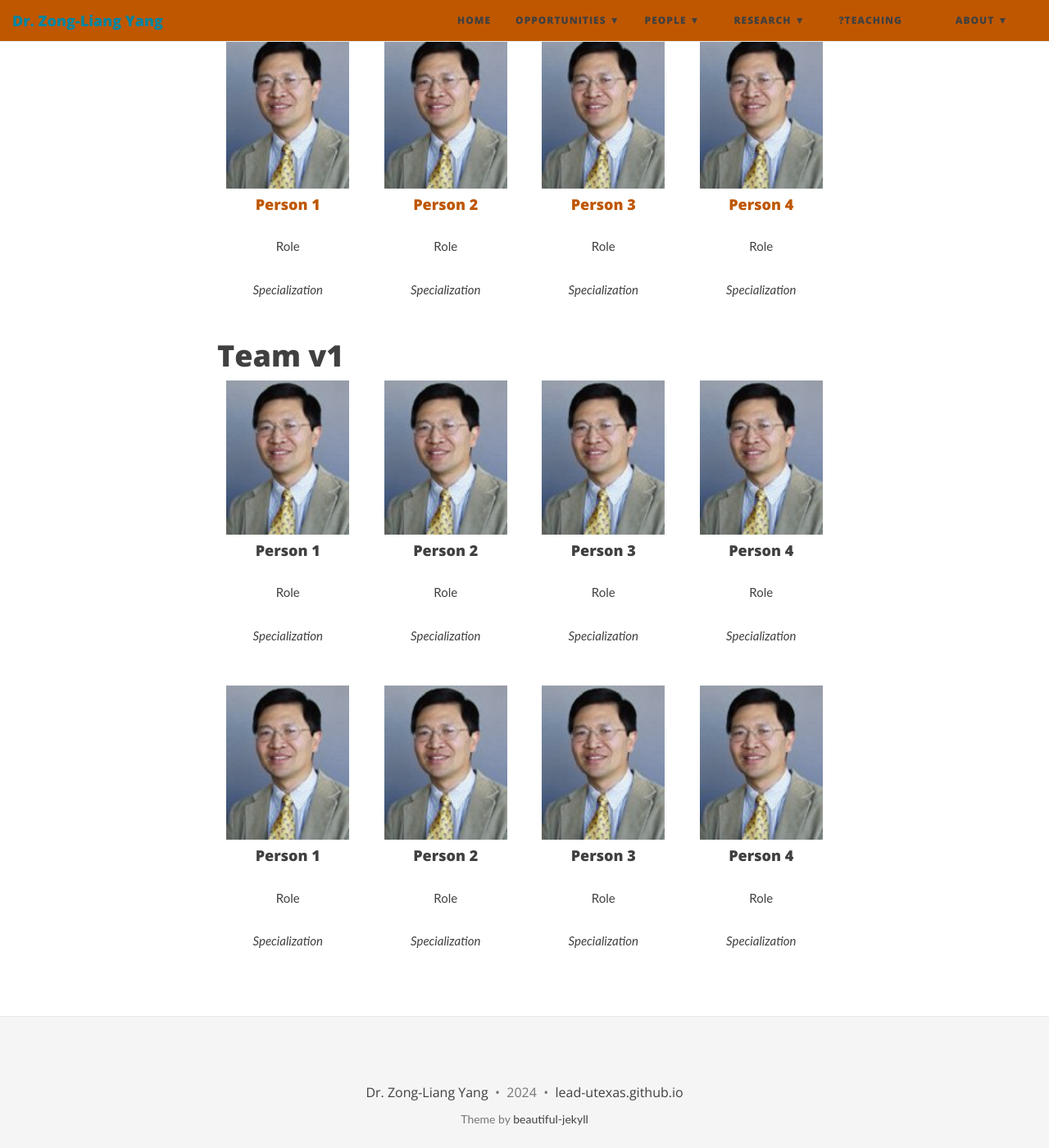
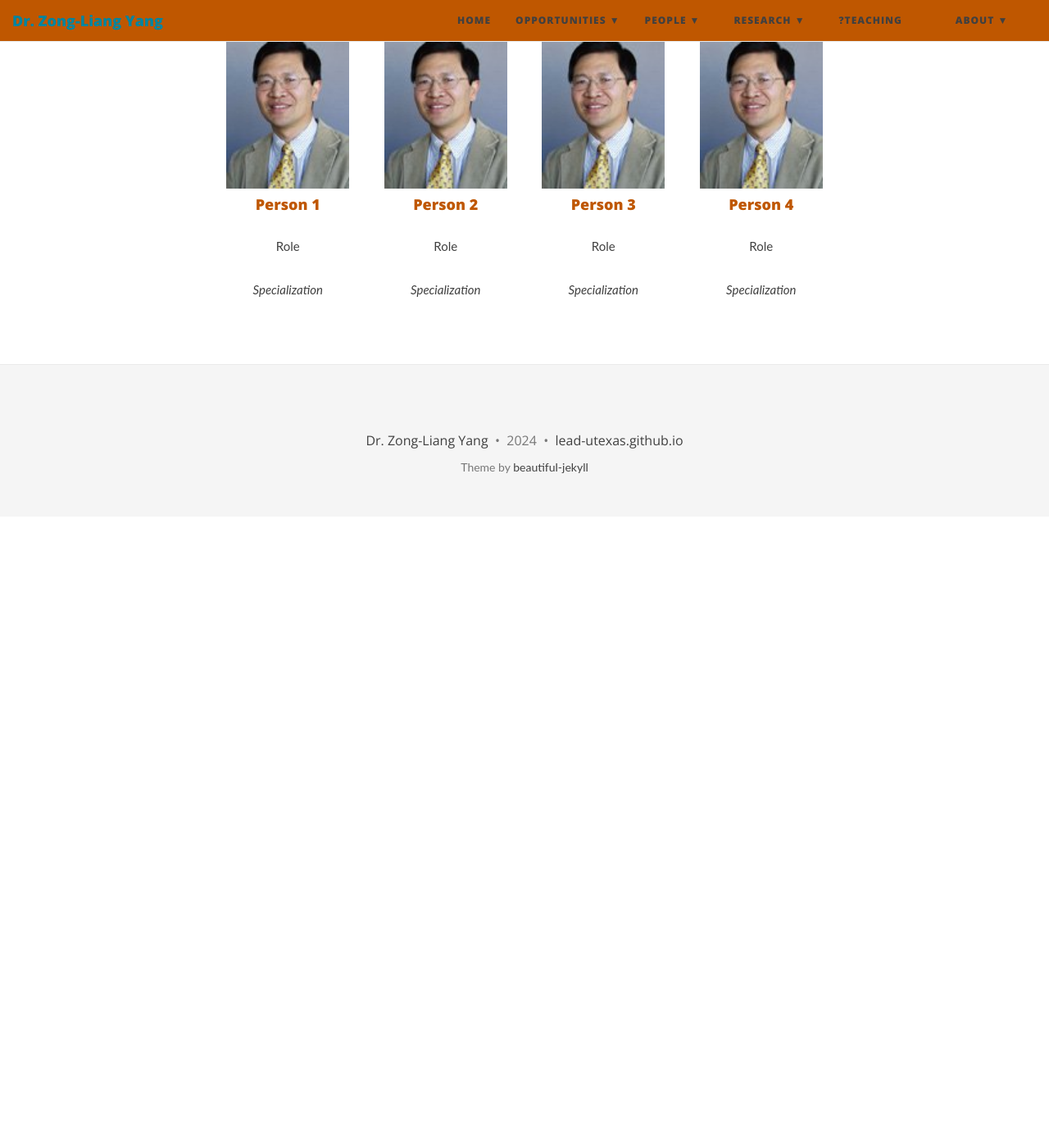
Before and after one commit to ktwugoat/LEAD-UTexas, a Jekyll site: the page built from people/members/John Doe.md, in a window 1280 px wide and 1400 px high, scrolled down 771 px. Shown: the whole window at 82% size. Built offline with Jekyll 4.4.1, drawn with Linux system fonts in a browser that asks for light colours; nearby versions of some CDN libraries; after the commit the page ends 1401 px from its top, so only the background shows below that.

Commit message:
Update John Doe.md

```diff
--- a/people/members/John Doe.md
+++ b/people/members/John Doe.md
@@ -85,67 +85,3 @@ You can also make your website based on the guidance at [jsg profile](https://ep
 </div>
 
 </div>
-
-
-# Team v1
-
-<div style="display: grid; grid-template-columns: repeat(4, 1fr); gap: 20px; text-align: center;">
-
-<div>
-    <img src="/people/images/Liang.jpg" alt="Person 1" style="width: 100%; max-width: 150px;"/>
-    <h4>Person 1</h4>
-    <p>Role</p>
-    <p><em>Specialization</em></p>
-</div>
-
-<div>
-    <img src="/people/images/Liang.jpg" alt="Person 2" style="width: 100%; max-width: 150px;"/>
-    <h4>Person 2</h4>
-    <p>Role</p>
-    <p><em>Specialization</em></p>
-</div>
-
-<div>
-    <img src="/people/images/Liang.jpg" alt="Person 3" style="width: 100%; max-width: 150px;"/>
-    <h4>Person 3</h4>
-    <p>Role</p>
-    <p><em>Specialization</em></p>
-</div>
-
-<div>
-    <img src="/people/images/Liang.jpg" alt="Person 4" style="width: 100%; max-width: 150px;"/>
-    <h4>Person 4</h4>
-    <p>Role</p>
-    <p><em>Specialization</em></p>
-</div>
-
-
-<div>
-    <img src="/people/images/Liang.jpg" alt="Person 1" style="width: 100%; max-width: 150px;"/>
-    <h4>Person 1</h4>
-    <p>Role</p>
-    <p><em>Specialization</em></p>
-</div>
-
-<div>
-    <img src="/people/images/Liang.jpg" alt="Person 2" style="width: 100%; max-width: 150px;"/>
-    <h4>Person 2</h4>
-    <p>Role</p>
-    <p><em>Specialization</em></p>
-</div>
-
-<div>
-    <img src="/people/images/Liang.jpg" alt="Person 3" style="width: 100%; max-width: 150px;"/>
-    <h4>Person 3</h4>
-    <p>Role</p>
-    <p><em>Specialization</em></p>
-</div>
-
-<div>
-    <img src="/people/images/Liang.jpg" alt="Person 4" style="width: 100%; max-width: 150px;"/>
-    <h4>Person 4</h4>
-    <p>Role</p>
-    <p><em>Specialization</em></p>
-</div>
-
-</div>
```
